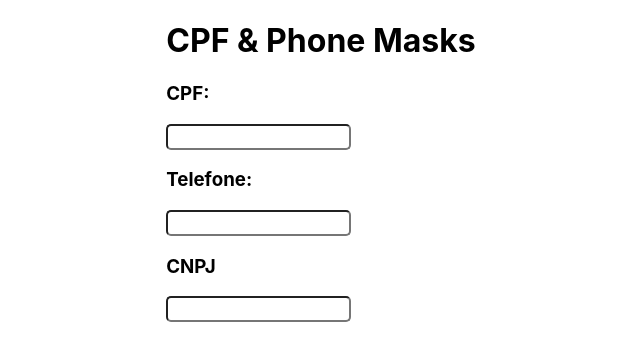
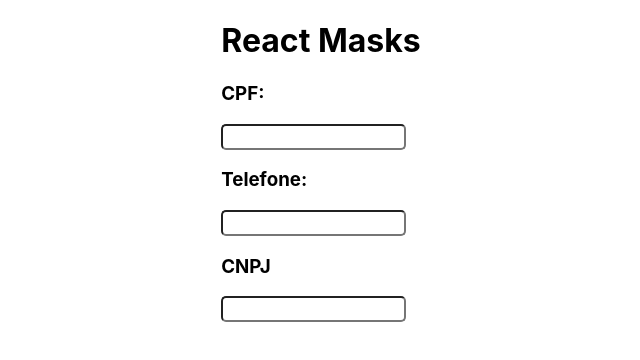
Before and after one commit to netodomingos/MasksJs, a React (Create React App) app in the folder masks-react/: page / in a window 1280 px wide. Shown: the top 360 px of the page, without its empty margins (319-959 px from the left). Built offline with nearby package versions, Linux system fonts and the light colour scheme.

Commit message:
Update App.js

```diff
--- a/masks-react/src/App.js
+++ b/masks-react/src/App.js
@@ -27,7 +27,7 @@ export default function App(){
     return (
       <div className='input-div'>
         <div className='intern-div'>
-          <h1>CPF & Phone Masks</h1>
+          <h1>React Masks</h1>
           <h3>CPF:</h3>
           <input type='text' maxLength='14' name='cpf' value={cpf} onChange={e => setCpfValue(e.target.value)}/>
           <h3>Telefone:</h3>
```
